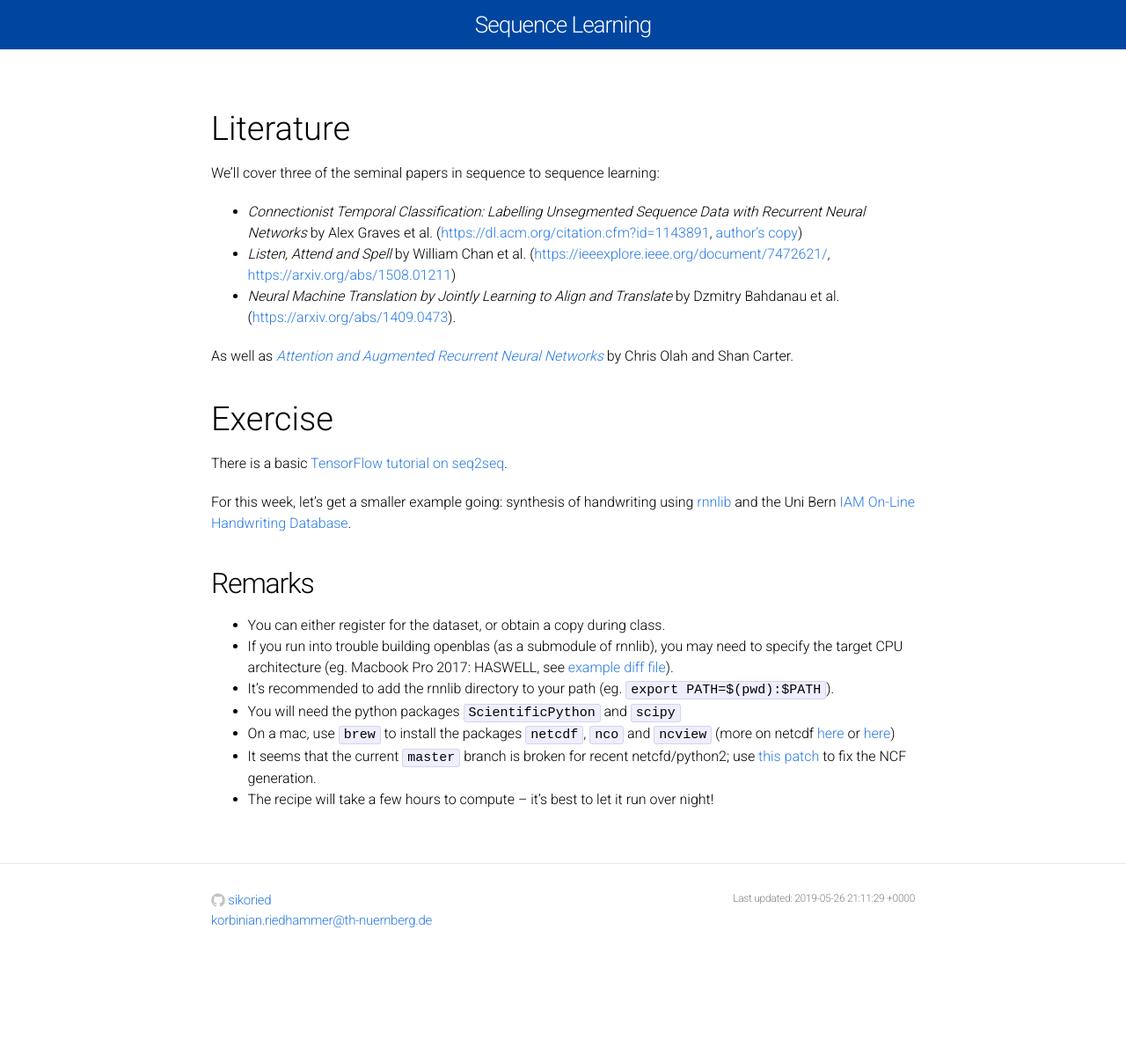
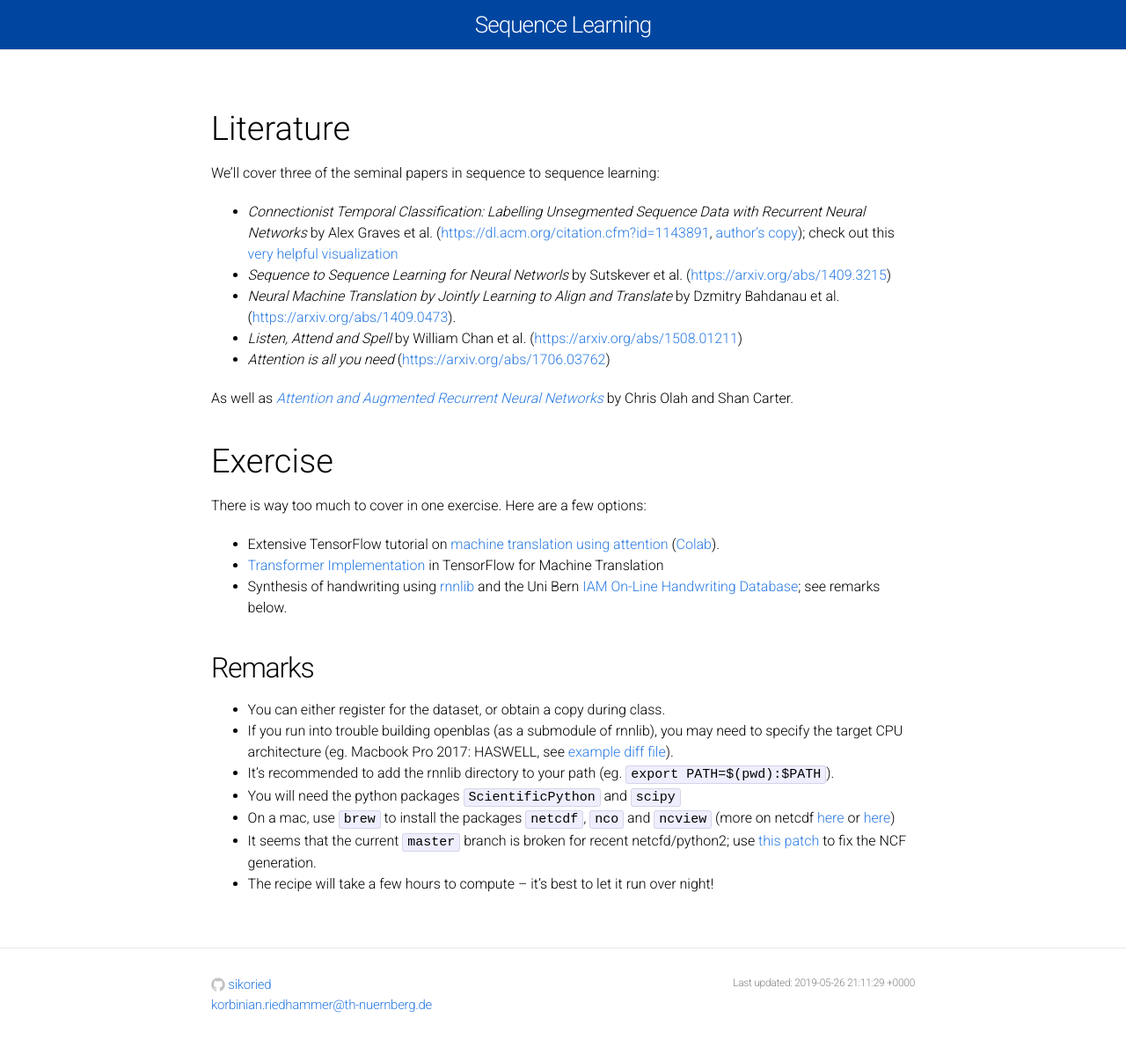
Before and after one commit to sikoried/sequence-learning, a Jekyll site: the page built from 08-seq2seq/seq2seq.md, in a window 1280 px wide. Shown: the whole page at 88% size. Built offline with Jekyll 4.4.1, drawn with Linux system fonts in a browser that asks for light colours; our own code applies the rules of GitHub Pages for plain Markdown files; before the commit the page ends 1102 px from its top, so only the background shows below that.

Commit message:
New slides for seq2seq

```diff
--- a/08-seq2seq/seq2seq.md
+++ b/08-seq2seq/seq2seq.md
@@ -9,18 +9,25 @@ mathjax: true
 
 We'll cover three of the seminal papers in sequence to sequence learning:
 
-- _Connectionist Temporal Classification: Labelling Unsegmented Sequence Data with Recurrent Neural Networks_ by Alex Graves et al. (<https://dl.acm.org/citation.cfm?id=1143891>, [author's copy](https://www.cs.toronto.edu/~graves/icml_2006.pdf))
-- _Listen, Attend and Spell_ by William Chan et al. (<https://ieeexplore.ieee.org/document/7472621/>, <https://arxiv.org/abs/1508.01211>)
+- _Connectionist Temporal Classification: Labelling Unsegmented Sequence Data with Recurrent Neural Networks_ by Alex Graves et al. (<https://dl.acm.org/citation.cfm?id=1143891>, [author's copy](https://www.cs.toronto.edu/~graves/icml_2006.pdf)); check out this [very helpful visualization](https://distill.pub/2017/ctc/)
+- _Sequence to Sequence Learning for Neural Networls_ by Sutskever et al. (<https://arxiv.org/abs/1409.3215>)
 - _Neural Machine Translation by Jointly Learning to Align and Translate_ by Dzmitry Bahdanau et al. (<https://arxiv.org/abs/1409.0473>).
+- _Listen, Attend and Spell_ by William Chan et al. (<https://arxiv.org/abs/1508.01211>)
+- _Attention is all you need_ (<https://arxiv.org/abs/1706.03762>)
 
-As well as [_Attention and Augmented Recurrent Neural Networks_](https://distill.pub/2016/augmented-rnns/) by Chris Olah and Shan Carter.
+
+
+As well as [_Attention and Augmented Recurrent Neural Networks_](https://distill.pub/2016/augmented-rnns/#attentional-interfaces) by Chris Olah and Shan Carter.
 
 
 # Exercise
 
-There is a basic [TensorFlow tutorial on seq2seq](https://www.tensorflow.org/tutorials/seq2seq).
+There is way too much to cover in one exercise.
+Here are a few options:
 
-For this week, let's get a smaller example going: synthesis of handwriting using [rnnlib](https://github.com/szcom/rnnlib) and the Uni Bern [IAM On-Line Handwriting Database](http://www.fki.inf.unibe.ch/databases/iam-on-line-handwriting-database).
+- Extensive TensorFlow tutorial on [machine translation using attention](https://github.com/tensorflow/nmt) ([Colab](https://github.com/tensorflow/tensorflow/blob/r1.13/tensorflow/contrib/eager/python/examples/nmt_with_attention/nmt_with_attention.ipynb)).
+- [Transformer Implementation](https://github.com/lilianweng/transformer-tensorflow) in TensorFlow for Machine Translation
+- Synthesis of handwriting using [rnnlib](https://github.com/szcom/rnnlib) and the Uni Bern [IAM On-Line Handwriting Database](http://www.fki.inf.unibe.ch/databases/iam-on-line-handwriting-database); see remarks below.
 
 
 ## Remarks
```
Also changed, not shown: Readme.md (+1 -1 lines), 2 other files.
